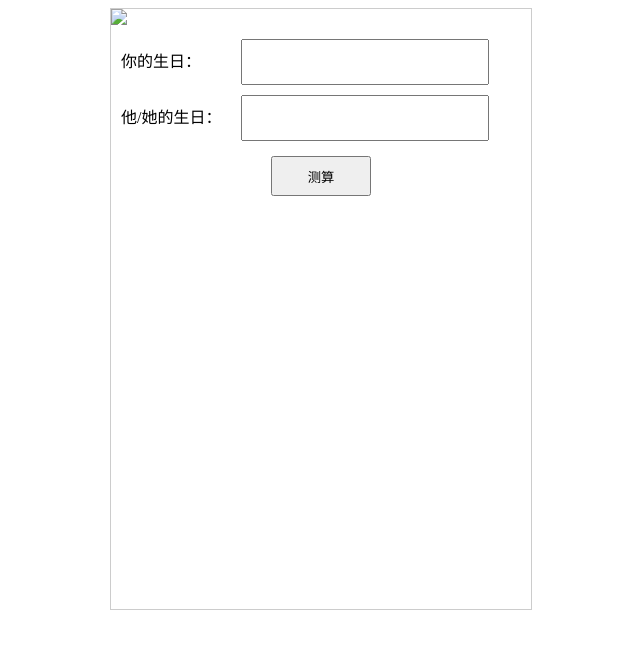
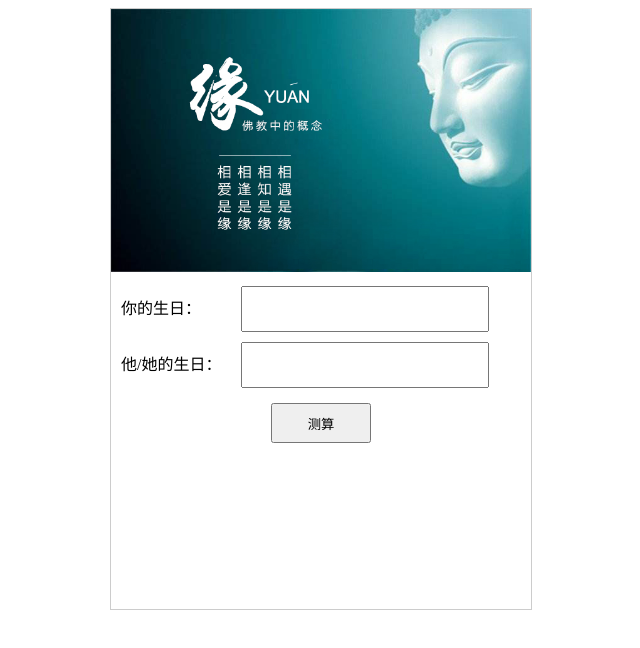
Before and after one commit to Lucifer-012/yuanfen02, a plain HTML site: page shengri.html in a window 1280 px wide. Shown: the whole page, without its empty margins (319-959 px from the left). Drawn offline with Linux system fonts and the light colour scheme.

Commit message:
Update shengri.html

```diff
--- a/shengri.html
+++ b/shengri.html
@@ -92,7 +92,7 @@
 <body>
     <div class="main">
         <div class="banner">
-            <img src="image/yuan.jpeg">
+            <img src="yuan.jpeg">
         </div>
         <div class="content">
             <div class="item">
```
